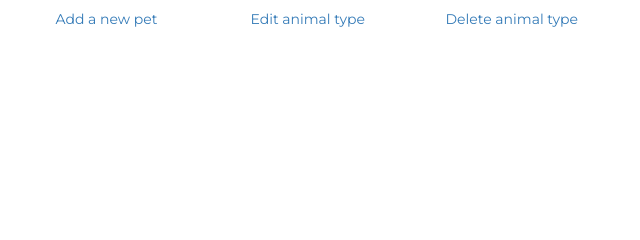
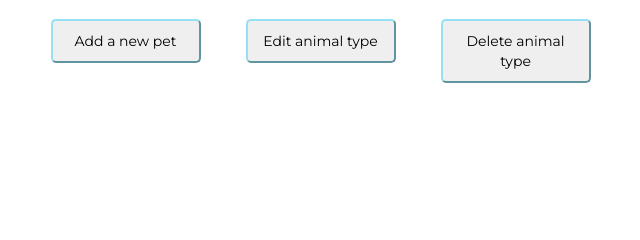
Before and after one commit to jasonbodman/petstore, a Flask app: template templates/allPets.html in a window 1280 px wide. Shown: the part 193-433 px from the top of the page, without its empty margins (112-752 px from the left). Run offline with Flask 2, Linux system fonts and the light colour scheme; the template is opened without the code that fills it, so the values that code supplies are empty; some libraries are stand-ins or nearby versions.

Commit message:
stylize buttons

```diff
--- a/static/styles.css
+++ b/static/styles.css
@@ -7,12 +7,30 @@ h3 {
   color: black;
 }
 
+input, textarea, select, button {
+  width : 150px;
+  margin: 0;
+
+  -webkit-box-sizing: border-box; /* For legacy WebKit based browsers */
+     -moz-box-sizing: border-box; /* For legacy (Firefox <29) Gecko based browsers */
+          box-sizing: border-box;
+}
+
 .padding-top {
   padding-top: 10px;
 }
 
 .padding-bottom {
   padding-top: 10px;
+}
+
+.button-edits {
+  padding: 10px;
+  margin: 0;
+  border-color: #95e0f4;
+  border-width: 2px;
+  color: #000000;
+  border-radius: 5px;
 }
 
 .banner {
--- a/templates/allPets.html
+++ b/templates/allPets.html
@@ -13,17 +13,17 @@
     <div class="col-md-1"></div>
     <div class="col-md-2 button-edits">
       <a href="{{url_for('newPet', type_id = type.id)}}">
-        <p>Add a new pet</p>
+        <button class="button-edits">Add a new pet</button>
       </a>
     </div>
     <div class="col-md-2 button-edits">
       <a href="{{url_for('editType', type_id = type.id)}}">
-        <p>Edit animal type</p>
+        <button class="button-edits">Edit animal type</button>
       </a>
     </div>
     <div class="col-md-2 button-edits">
       <a href="{{url_for('deleteType', type_id = type.id)}}">
-        <p>Delete animal type</p>
+        <button class="button-edits">Delete animal type</button>
       </a>
     </div>
     <div class="col-md-5"></div>
```
